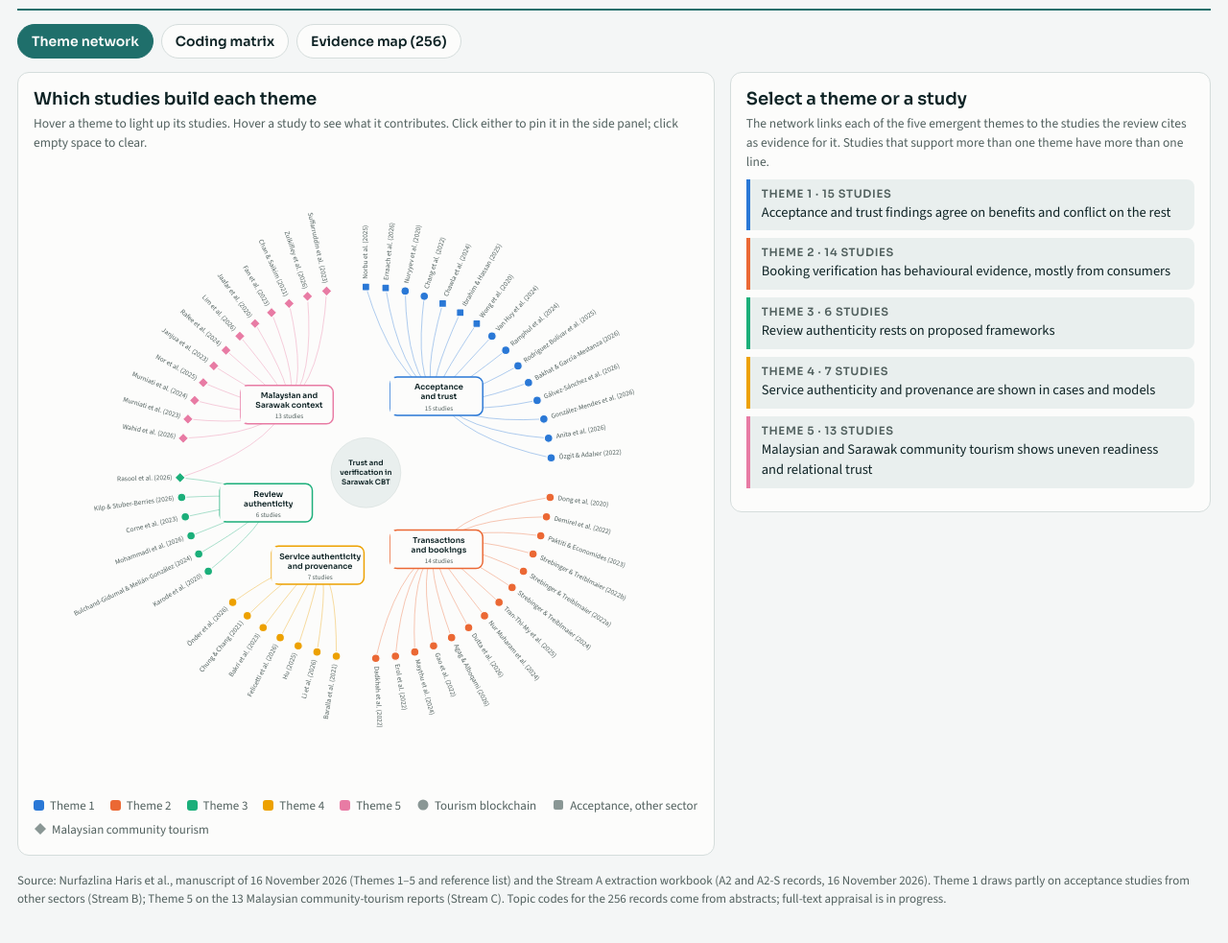
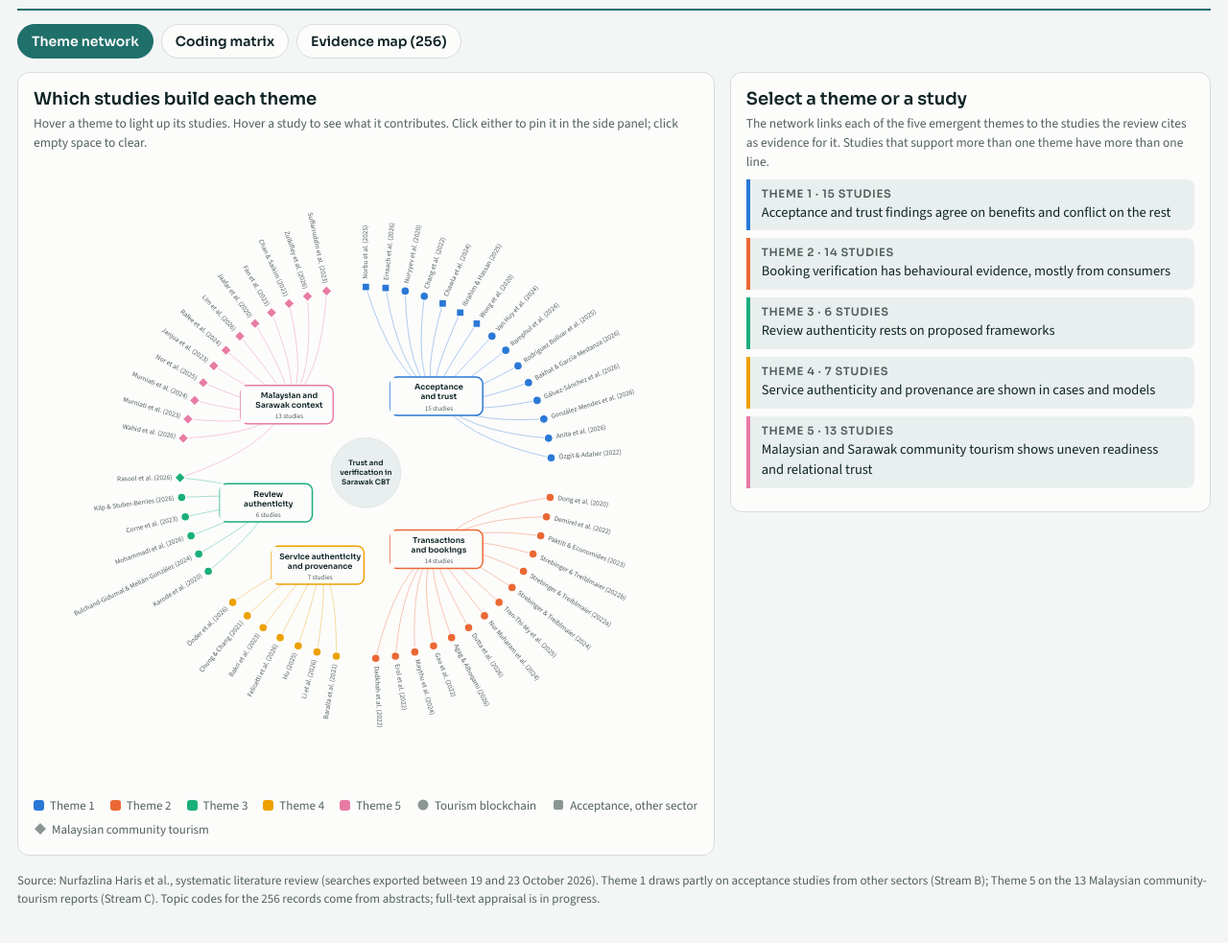
Before and after one commit to valeinvain89-beep/sarawak-cbt-theme-article-network, a plain HTML site: page index.html in a window 1280 px wide. Shown: the part 107-1090 px from the top of the page at 96% size. Drawn offline with nearby package versions, Linux system fonts and the light colour scheme.

Commit message:
Source note: searches exported between 19 and 23 October 2026
Co-Authored-By: Claude Opus 5.5 <noreply@anthropic.com>
Claude-Session: https://claude.ai/code/session_01463RY4AMyFnzDJytpnacAe

```diff
--- a/index.html
+++ b/index.html
@@ -132,7 +132,7 @@ footer{margin-top:16px;font-size:13px;color:var(--muted)}
  </div>
 </section>
 
-<footer>Source: Nurfazlina Haris et al., manuscript of 16 November 2026 (Themes 1–5 and reference list) and the Stream A extraction workbook (A2 and A2-S records, 16 November 2026). Theme 1 draws partly on acceptance studies from other sectors (Stream B); Theme 5 on the 13 Malaysian community-tourism reports (Stream C). Topic codes for the 256 records come from abstracts; full-text appraisal is in progress.</footer>
+<footer>Source: Nurfazlina Haris et al., systematic literature review (searches exported between 19 and 23 October 2026). Theme 1 draws partly on acceptance studies from other sectors (Stream B); Theme 5 on the 13 Malaysian community-tourism reports (Stream C). Topic codes for the 256 records come from abstracts; full-text appraisal is in progress.</footer>
 </div>
 <div id="tip" role="tooltip"></div>
 
```
